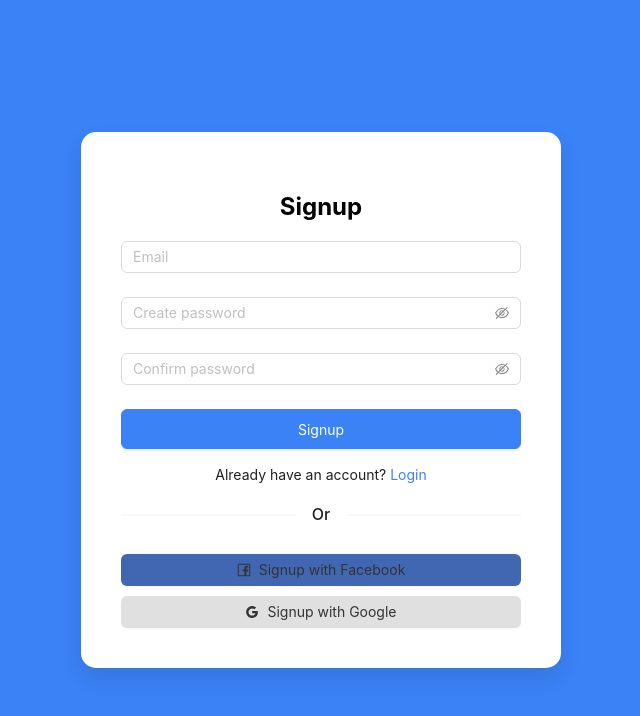
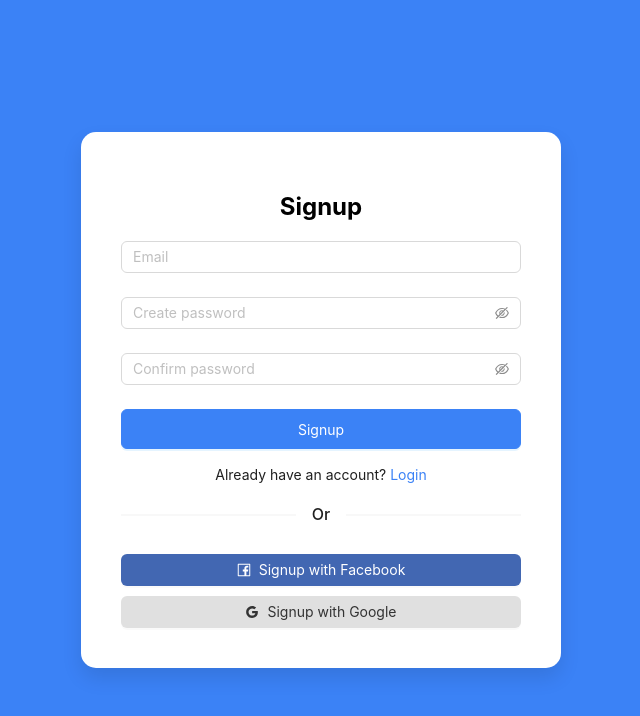
Before and after one commit to thanhlamcode/MyCV, a React (Create React App) app: page / in a window 1280 px wide. Both pictures are taken after a click on the link "Signup". Shown: the top 716 px of the page, without its empty margins (319-959 px from the left). Built offline with nearby package versions, Linux system fonts and the light colour scheme.

Commit message:
Fix màu button

```diff
--- a/src/pages/Auth/index.js
+++ b/src/pages/Auth/index.js
@@ -50,6 +50,7 @@ function Auth() {
                 icon={<FacebookOutlined />}
                 block
                 className="social-login-btn"
+                style={{ background: "#4267B2", color: "white" }}
               >
                 Login with Facebook
               </Button>
@@ -104,7 +105,7 @@ function Auth() {
                 icon={<FacebookOutlined />}
                 block
                 className="social-login-btn"
-                style={{ background: "#4267B2" }}
+                style={{ background: "#4267B2", color: "white" }}
               >
                 Signup with Facebook
               </Button>
```
